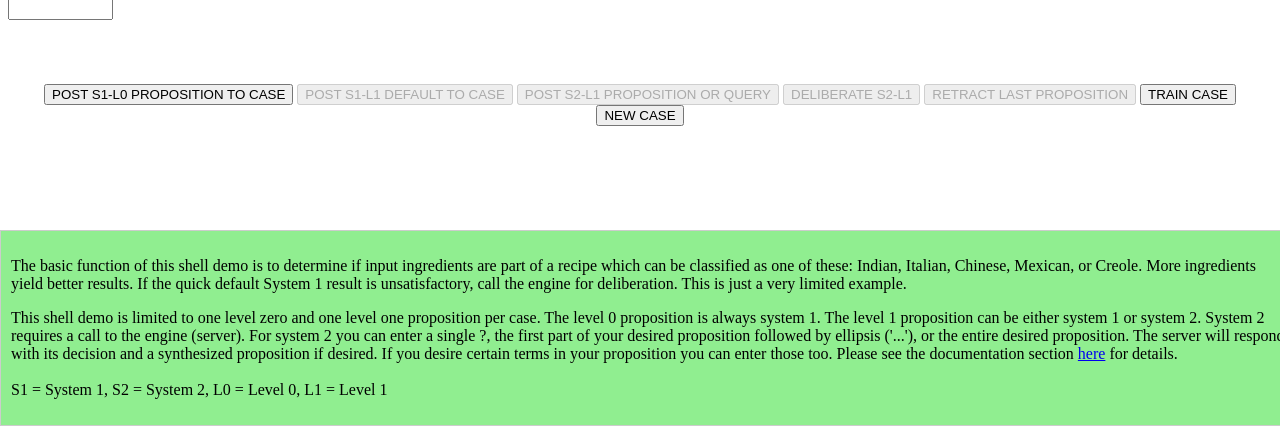
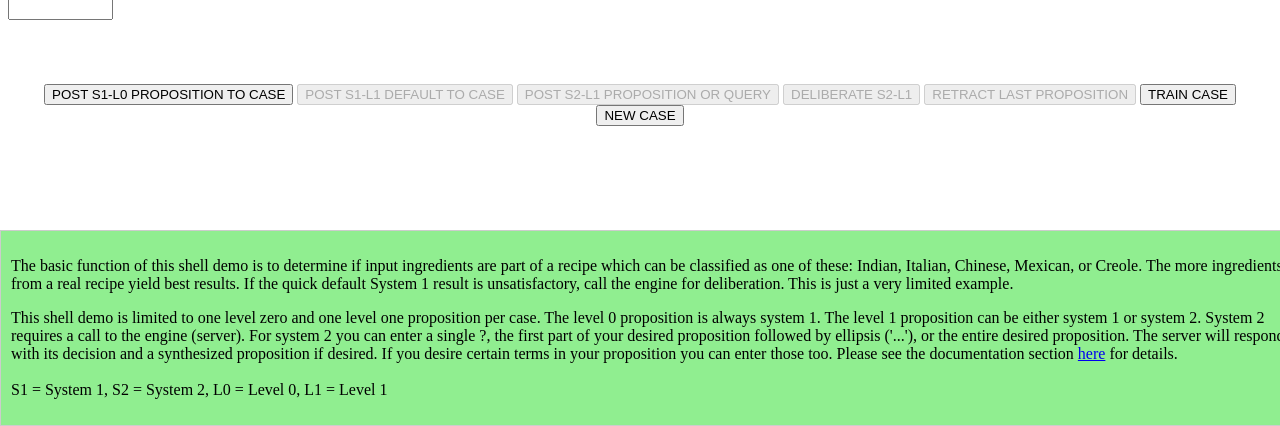
Before and after one commit to jazzbox35/AME_Client_Project, a Django app: page /ame_client_app/ in a window 1280 px wide. Shown: the part 374-800 px from the top of the page. Run offline with Django 4.2, Linux system fonts and the light colour scheme; data that the repository does not hold is empty.

Commit message:
Update home.html

```diff
--- a/ame_client_project/ame_client_app/templates/ame_client_app/home.html
+++ b/ame_client_project/ame_client_app/templates/ame_client_app/home.html
@@ -298,8 +298,9 @@
 
   <div class="message-box-bottom">
     <p>The basic function of this shell demo is to determine if input ingredients are part of a recipe which
-       can be classified as one of these: Indian, Italian, Chinese, Mexican, or Creole. More ingredients yield
-       better results. If the quick default System 1 result
+       can be classified as one of these: Indian, Italian, Chinese, Mexican, or Creole. The more ingredients from a
+      real recipe yield
+       best results. If the quick default System 1 result
        is unsatisfactory, call the engine for deliberation. This is just a very limited example.
        <P>
        This shell demo is limited to one level zero and one level one proposition per case. The level 0 proposition is
```
